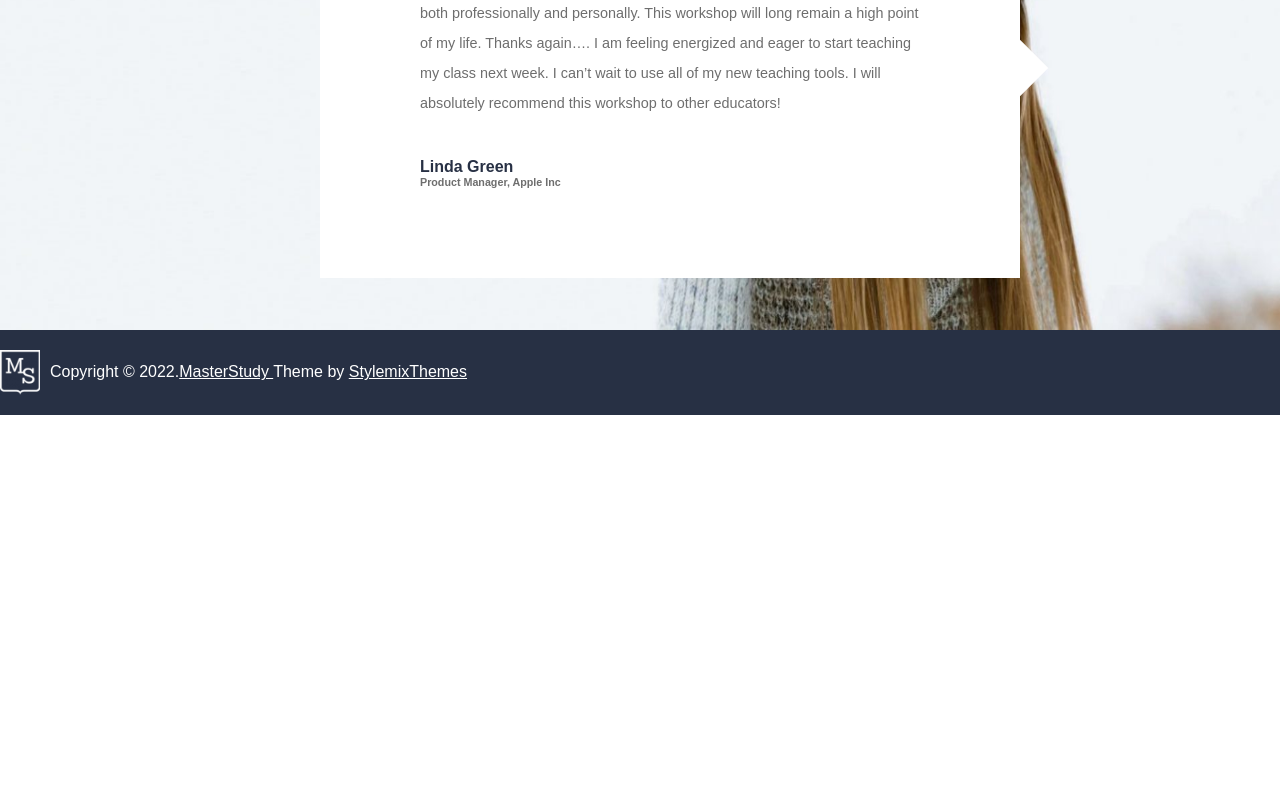
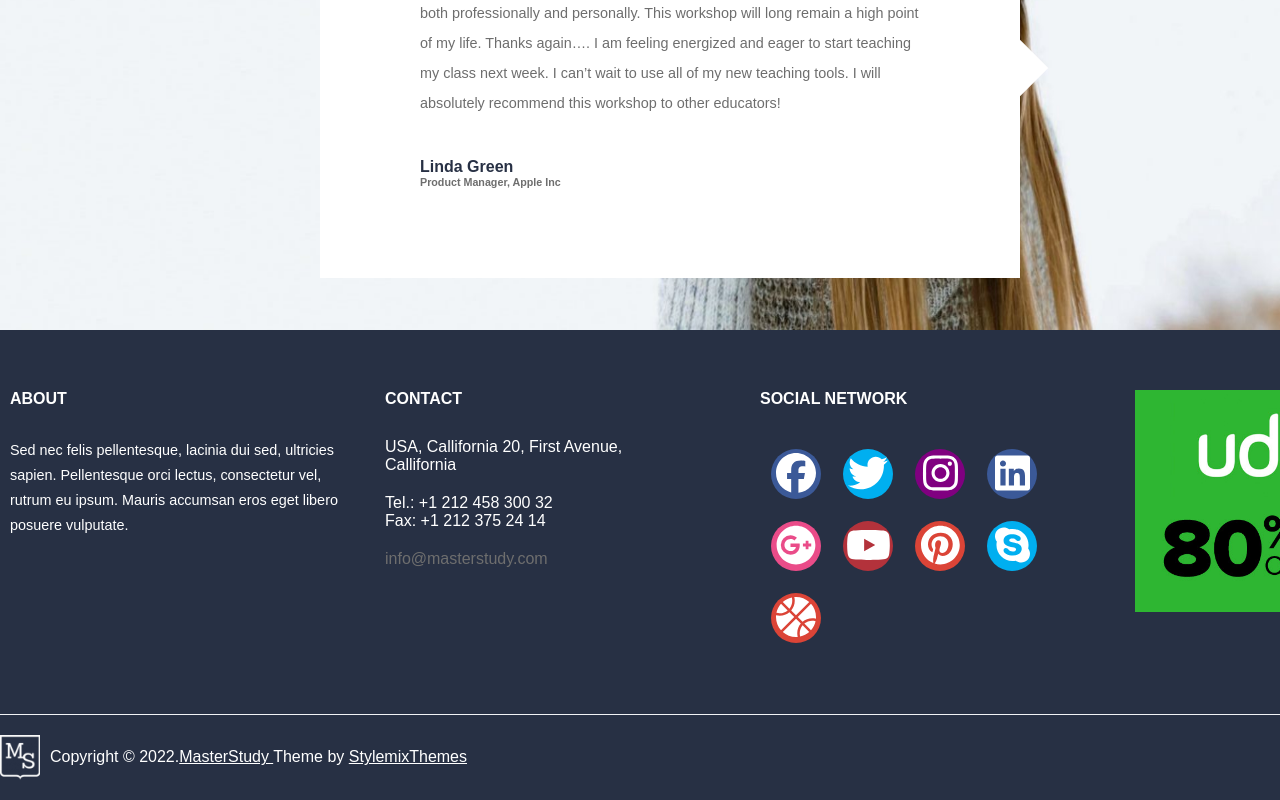
Before and after one commit to Riccardo15Pinto/proj-html-vuejs, a Vue app: page / in a window 1280 px wide. Shown: the part 1858-2658 px from the top of the page. Before the commit the page ends 2273 px from the top, so only its background shows below. Built offline with nearby package versions, Linux system fonts and the light colour scheme.

Commit message:
add content and customize it

```diff
--- a/src/components/sub-components/TopFooter.vue
+++ b/src/components/sub-components/TopFooter.vue
@@ -17,7 +17,43 @@ export default {
 <template>
     <section>
         <div class="container">
-
+            <div class="col About">
+                <h4>ABOUT</h4>
+                <p>Sed nec felis pellentesque, lacinia dui sed, ultricies sapien. Pellentesque orci lectus, consectetur vel,
+                    rutrum eu ipsum. Mauris accumsan eros eget libero posuere vulputate.</p>
+            </div>
+            <div class="col contact">
+                <h4>CONTACT</h4>
+                <div class="contact-container">
+                    <ul>
+                        <li>
+                            <a href="#">USA, Callifornia 20, First Avenue, Callifornia</a>
+                        </li>
+                        <li>
+                            <a href="#">Tel.: +1 212 458 300 32</a>
+                        </li>
+                        <li>
+                            <a href="#">Fax: +1 212 375 24 14</a>
+                        </li>
+                        <li>
+                            <a href="#" class="email">info@masterstudy.com</a>
+                        </li>
+                    </ul>
+                </div>
+            </div>
+            <div class="col social">
+                <h4>SOCIAL NETWORK</h4>
+                <div class="container-social">
+                    <div class="circle" v-for="icon in icons" :key="icon.typeIcon" :class="icon.typeIcon">
+                        <a href="#">
+                            <fontAwesomeIcon :icon=icon.nameIcon />
+                        </a>
+                    </div>
+                </div>
+            </div>
+            <figure class="col">
+                <img :src="getImageUrl('Top-udemy-courses-90-percent-off.jpg')" alt="">
+            </figure>
         </div>
     </section>
 </template>
@@ -26,11 +62,116 @@ export default {
 @use '../../scss/partials/vars' as *;
 
 section {
+    padding: 50px 0;
     background-color: $blue;
+    border-bottom: 1px solid $lightGrey;
 
     .container {
         width: $container;
         margin: 0 auto;
+        display: flex;
+        align-items: flex-start;
+        justify-content: space-between;
+
+        .col {
+            flex-basis: 25%;
+            padding: 10px;
+            color: $white;
+
+            h4 {
+                margin-bottom: 30px;
+            }
+        }
+
+        figure {
+            width: 250px;
+        }
+
+        .About {
+            p {
+                line-height: 25px;
+                font-size: 0.9rem;
+            }
+        }
+
+        .contact-container {
+            width: 240px;
+
+
+            li {
+                list-style: none;
+
+                a {
+                    color: $white;
+                    text-decoration: none;
+                }
+
+                &:first-child {
+                    margin-bottom: 20px;
+                }
+
+                &:last-child {
+                    color: grey;
+                    margin-top: 20px;
+                }
+
+            }
+
+            .email {
+                color: $darkgrey;
+            }
+
+        }
+
+        .container-social {
+            display: flex;
+            flex-wrap: wrap;
+
+            .circle {
+                width: 50px;
+                height: 50px;
+                border-radius: 50%;
+                display: flex;
+                align-items: center;
+                justify-content: center;
+                margin: 11px;
+
+                a {
+                    font-size: 2.5rem;
+                    color: $white;
+                }
+
+            }
+
+            .twitter,
+
+            .skype {
+                background-color: $heavenly;
+            }
+
+            .linkedin,
+            .facebook {
+                background-color: $midBlue;
+            }
+
+            .pinterest,
+            .other {
+                background-color: $orange;
+            }
+
+            .youtube {
+                background-color: $Darkred;
+            }
+
+            .instagram {
+                background-color: purple;
+
+            }
+
+            .google-plus {
+                background-color: $pink;
+            }
+        }
 
     }
 }
```
